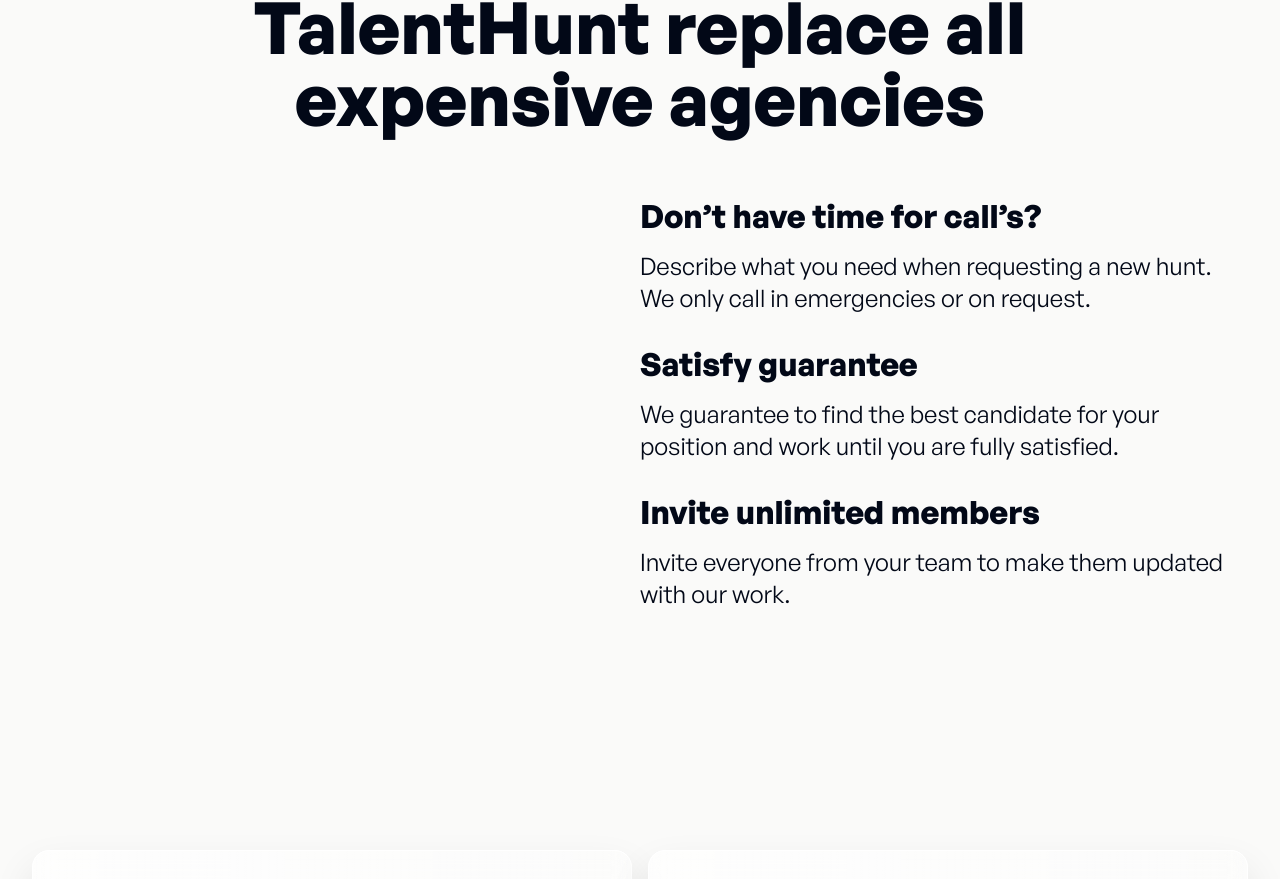
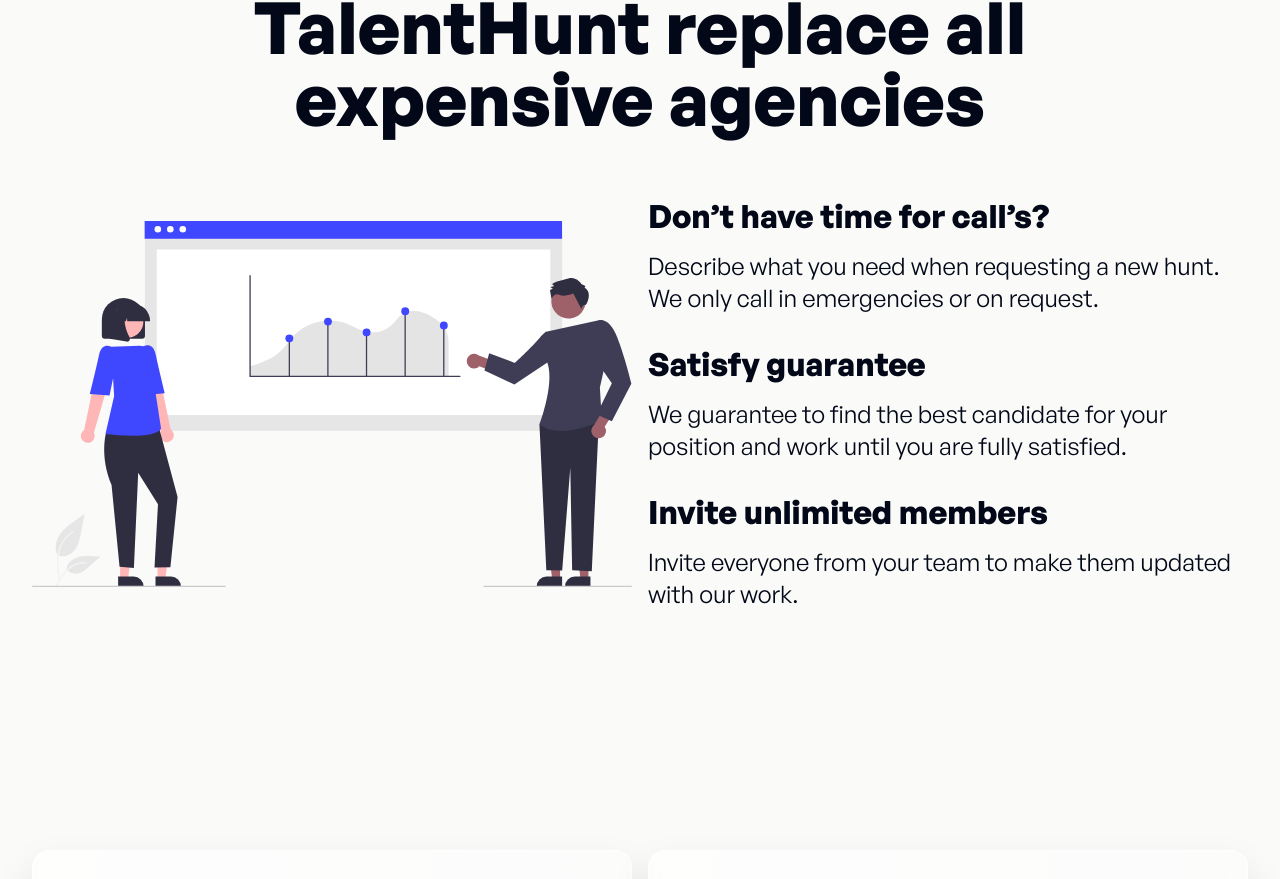
Before and after one commit to OlafStar/TalentHunt, a Next.js app: page / in a window 1280 px wide. Shown: the part 1698-2577 px from the top of the page. Built offline with nearby package versions, Linux system fonts and the light colour scheme.

Commit message:
Add image

```diff
--- a/src/components/organisms/BenefitsSection.tsx
+++ b/src/components/organisms/BenefitsSection.tsx
@@ -1,11 +1,21 @@
+import Image from 'next/image';
+
 const BenefitsSection = () => {
     return (
-        <section className="py-20 flex flex-col justify-center items-center gap-16">
+        <section className="py-20 flex flex-col justify-center items-center gap-16 relative">
             <p className="font-bold text-4xl md:text-7xl text-center max-w-[800px]">
                 {'TalentHunt replace all expensive agencies'}
             </p>
-            <div className="grid grid-cols-2">
-                <div></div>
+            <div className="grid lg:grid-cols-2 gap-20 lg:gap-4">
+                <div className='flex items-center'>
+                    <Image
+                        src={'/grow.svg'}
+                        alt={'Grow of your business'}
+                        width={600}
+                        height={600}
+                        className="w-auto h-auto"
+                    />
+                </div>
                 <div className="flex flex-col gap-8">
                     <div className="flex flex-col gap-4">
                         <p className="text-3xl text-[32px] font-bold">
@@ -18,7 +28,9 @@
                         </p>
                     </div>
                     <div className="flex flex-col gap-4">
-                        <p className="text-3xl text-[32px] font-bold">{'Satisfy guarantee'}</p>
+                        <p className="text-3xl text-[32px] font-bold">
+                            {'Satisfy guarantee'}
+                        </p>
                         <p className="text-2xl">
                             {
                                 'We guarantee to find the best candidate for your position and work until you are fully satisfied.'
```
Also changed, not shown: public/grow.svg (added).
